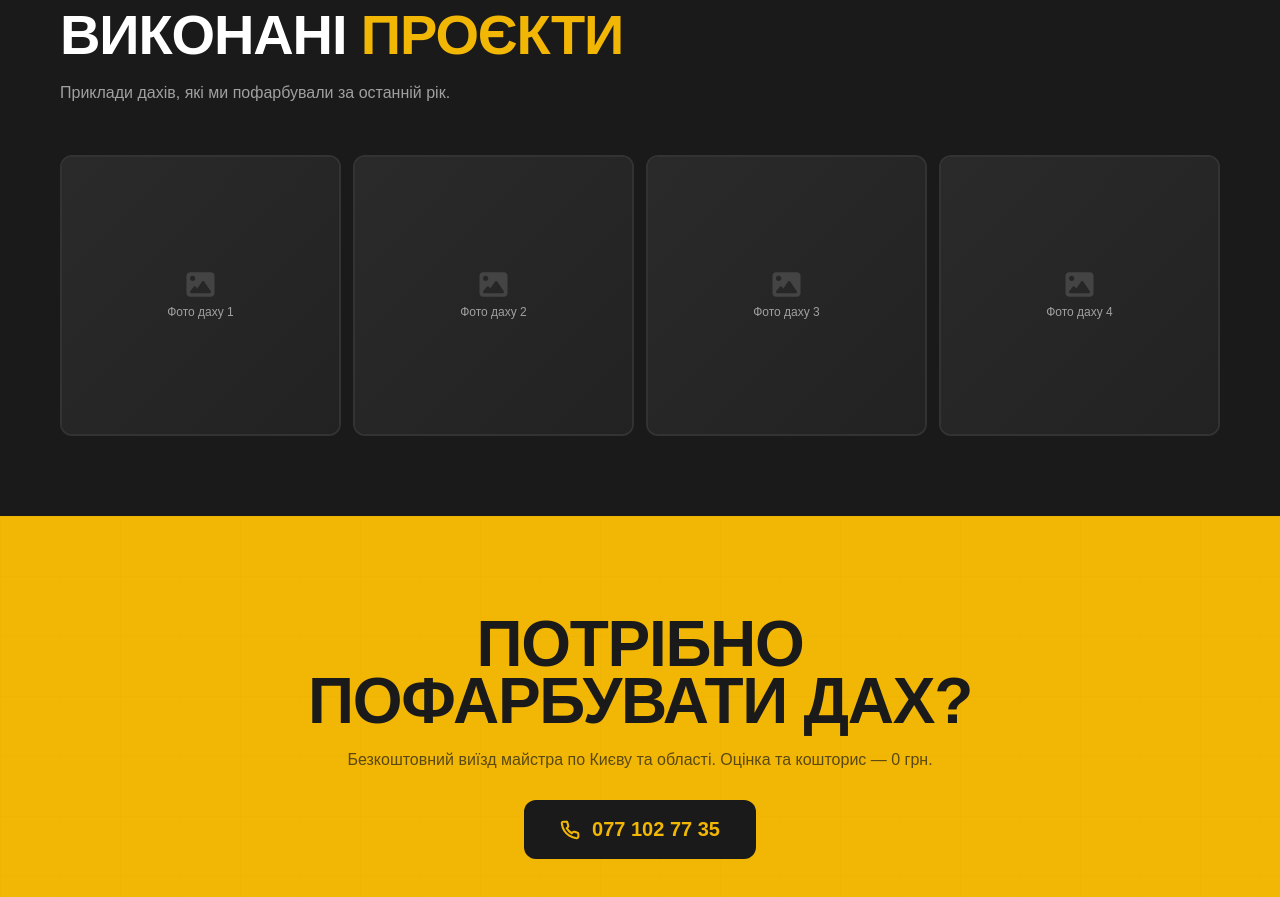
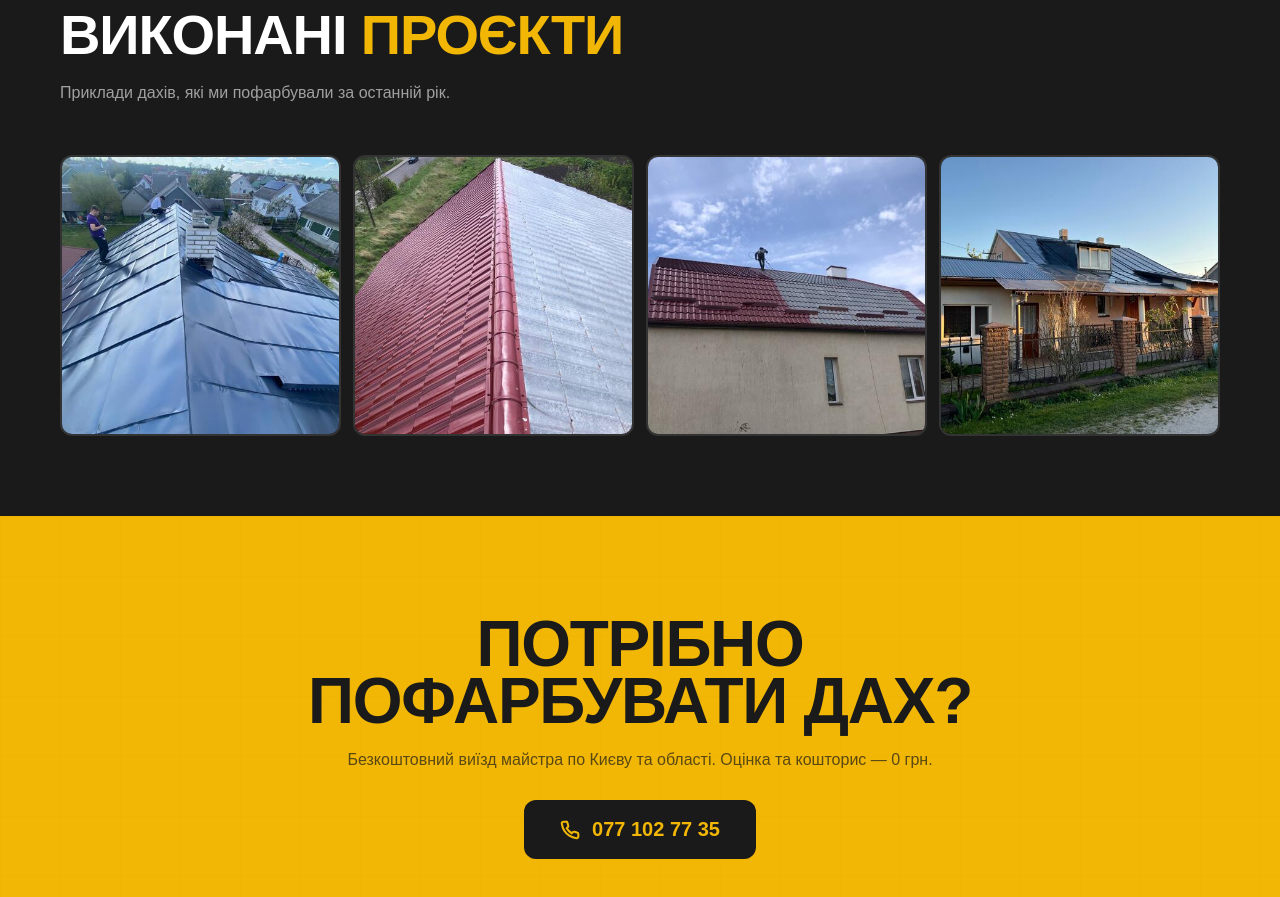
Before and after one commit to AlexMoldova/uppers-roof, a plain HTML site: page index.html in a window 1280 px wide. Shown: the part 3727-4624 px from the top of the page. Drawn offline with Linux system fonts and the light colour scheme.

Commit message:
Add real work photos to gallery

```diff
--- a/index.html
+++ b/index.html
@@ -290,28 +290,16 @@
     </div>
     <div class="gallery-grid" id="galleryGrid">
       <div class="gallery-item">
-        <div class="gallery-placeholder">
-          <i class="fas fa-image"></i>
-          <span>Фото даху 1</span>
-        </div>
+        <img src="images/photo_2026-06-22_20-45-07.jpg" alt="Фарбування даху — робота 1" loading="lazy">
       </div>
       <div class="gallery-item">
-        <div class="gallery-placeholder">
-          <i class="fas fa-image"></i>
-          <span>Фото даху 2</span>
-        </div>
+        <img src="images/photo_2026-06-22_21-12-33.jpg" alt="Фарбування даху — робота 2" loading="lazy">
       </div>
       <div class="gallery-item">
-        <div class="gallery-placeholder">
-          <i class="fas fa-image"></i>
-          <span>Фото даху 3</span>
-        </div>
+        <img src="images/photo_2026-06-22_21-12-35.jpg" alt="Фарбування даху — робота 3" loading="lazy">
       </div>
       <div class="gallery-item">
-        <div class="gallery-placeholder">
-          <i class="fas fa-image"></i>
-          <span>Фото даху 4</span>
-        </div>
+        <img src="images/photo_2026-06-22_21-19-48.jpg" alt="Фарбування даху — робота 4" loading="lazy">
       </div>
     </div>
   </div>
```
Also changed, not shown: images/photo_2026-06-22_20-45-07.jpg (added), images/photo_2026-06-22_21-12-33.jpg (added), images/photo_2026-06-22_21-12-35.jpg (added), images/photo_2026-06-22_21-19-48.jpg (added).
